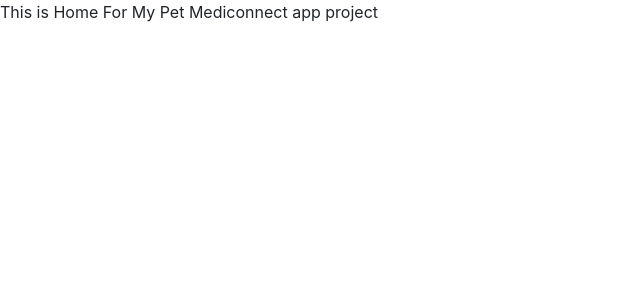
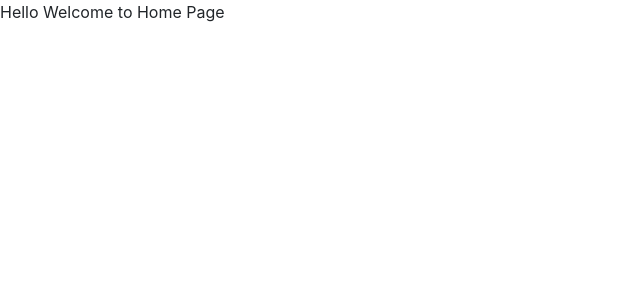
Before and after one commit to thetalha-tariq/FYPFrontend, a React (Create React App) app: page / in a window 1280 px wide. Shown: the top 300 px of the page, without its empty margins (0-640 px from the left). Built offline with nearby package versions, Linux system fonts and the light colour scheme.

Commit message:
Home Page Renew

```diff
--- a/src/pages/Home.js
+++ b/src/pages/Home.js
@@ -1,7 +1,7 @@
 import React from "react";
 
 const Home = () => {
-  return <div>This is Home For My Pet Mediconnect app project</div>;
+  return <div>Hello Welcome to Home Page</div>;
 };
 
 export default Home;
```
